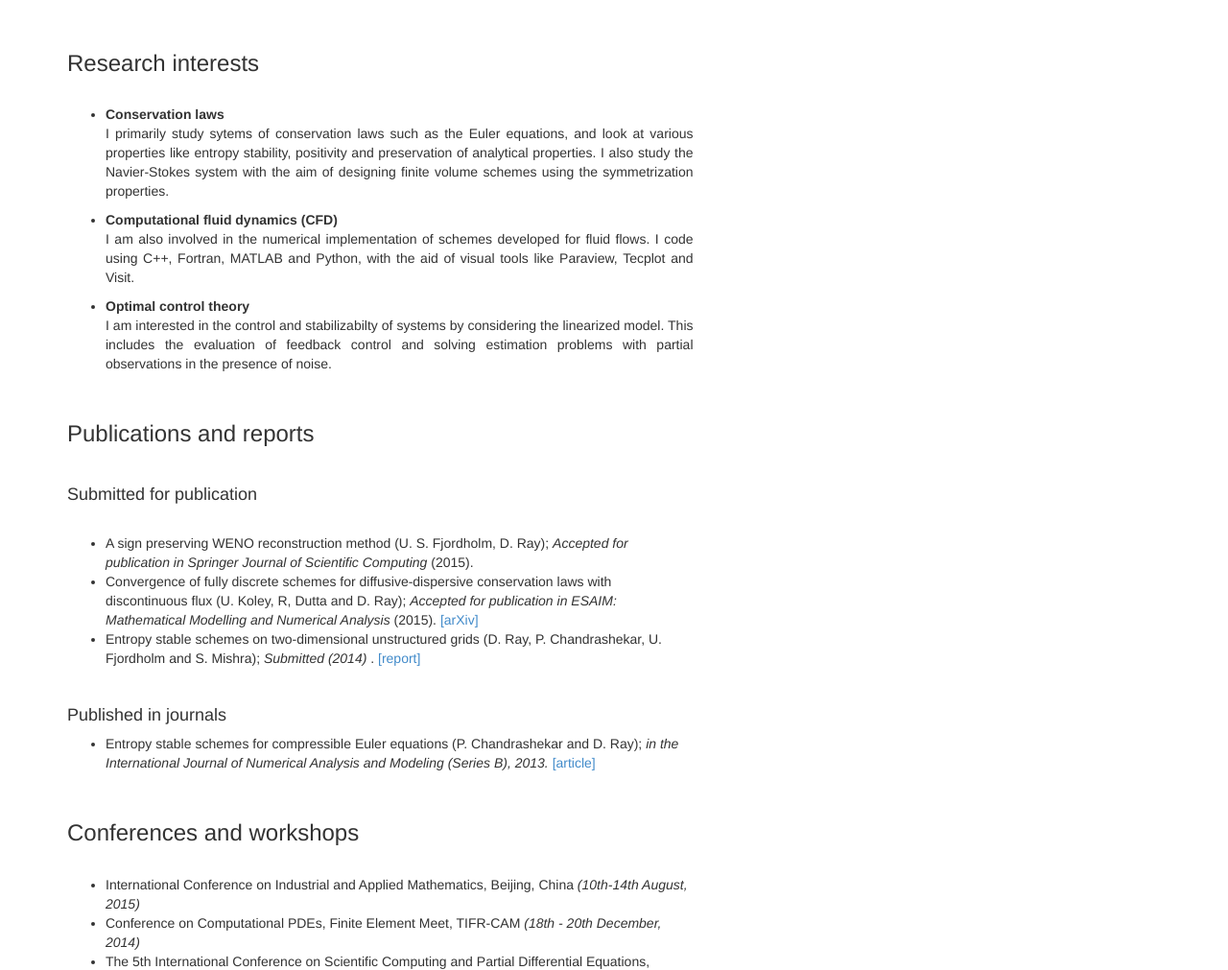
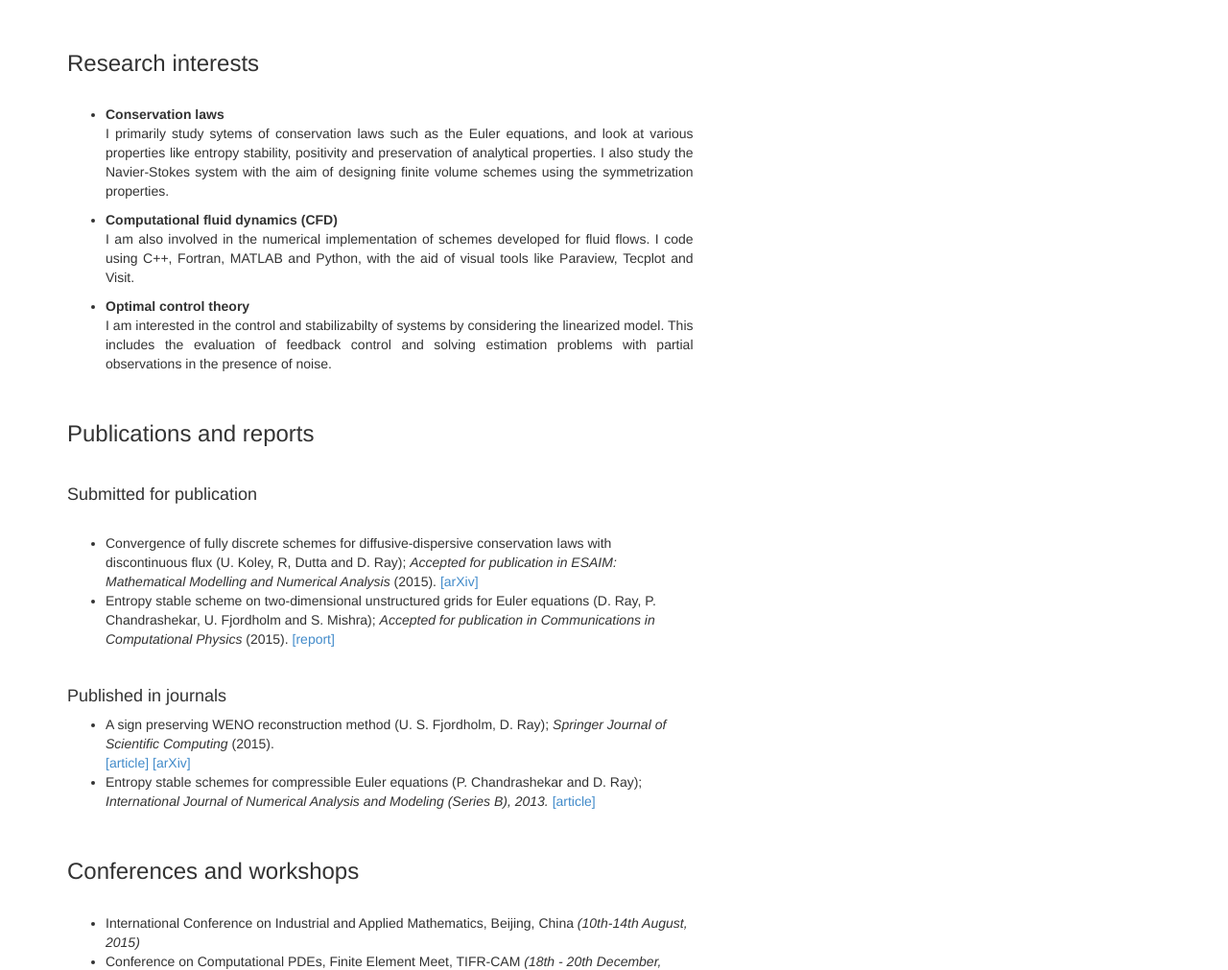
Before and after one commit to deepray/deepray.github.io, a plain HTML site: page research.html in a window 1280 px wide. Shown: the part 57-1068 px from the top of the page at 96% size. Drawn offline with nearby package versions, Linux system fonts and the light colour scheme.

Commit message:
Updating pulications

```diff
--- a/research.html
+++ b/research.html
@@ -77,9 +77,8 @@
             <div class="row">
                 <div class="col-md-7">
                     <ul>
-                        <li>A sign preserving WENO reconstruction method (U. S. Fjordholm, D. Ray); <i>Accepted for publication in Springer Journal of Scientific Computing</i> (2015). </li>
                         <li>Convergence of fully discrete schemes for diffusive-dispersive conservation laws with discontinuous flux (U. Koley, R, Dutta and D. Ray); <i>Accepted for publication in ESAIM: Mathematical Modelling and Numerical Analysis</i> (2015). <a href="http://arxiv.org/abs/1505.00928">[arXiv]</a> </li>
-                        <li>Entropy stable schemes on two-dimensional unstructured grids (D. Ray, P. Chandrashekar, U. Fjordholm and S. Mishra); <i>Submitted (2014) </i>. <a href="http://www.sam.math.ethz.ch/sam_reports/index.php?id=2014-28"> [report] </a> </li>
+                        <li>Entropy stable scheme on two-dimensional unstructured grids for Euler equations (D. Ray, P. Chandrashekar, U. Fjordholm and S. Mishra); <i>Accepted for publication in Communications in Computational Physics </i> (2015). <a href="http://www.sam.math.ethz.ch/sam_reports/index.php?id=2014-28"> [report] </a> </li>
                     </ul>
 
                 </div>
@@ -96,7 +95,8 @@
             <div class="row">
                 <div class="col-md-7">
                     <ul>
-                        <li>Entropy stable schemes for compressible Euler equations (P. Chandrashekar and D. Ray); <i>in the International Journal of Numerical Analysis and Modeling (Series B), 2013.</i> <a href="http://www.math.ualberta.ca/ijnamb/Volume-4-2013/No-4-13/2013-04-02.pdf">[article]</a></li>
+                        <li>A sign preserving WENO reconstruction method (U. S. Fjordholm, D. Ray); <i> Springer Journal of Scientific Computing</i> (2015). </li> </i> <a href="http://link.springer.com/article/10.1007/s10915-015-0128-y">[article]</a> <a href="http://arxiv.org/abs/1510.09038">[arXiv]</a></li>
+                        <li>Entropy stable schemes for compressible Euler equations (P. Chandrashekar and D. Ray); <i> International Journal of Numerical Analysis and Modeling (Series B), 2013.</i> <a href="http://www.math.ualberta.ca/ijnamb/Volume-4-2013/No-4-13/2013-04-02.pdf">[article]</a></li>
                     </ul>
 
                 </div>
```
